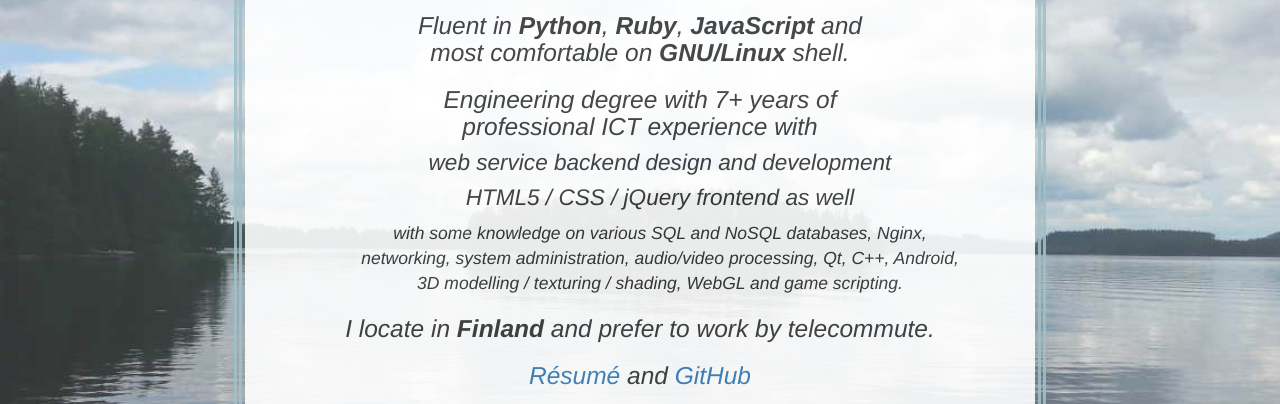
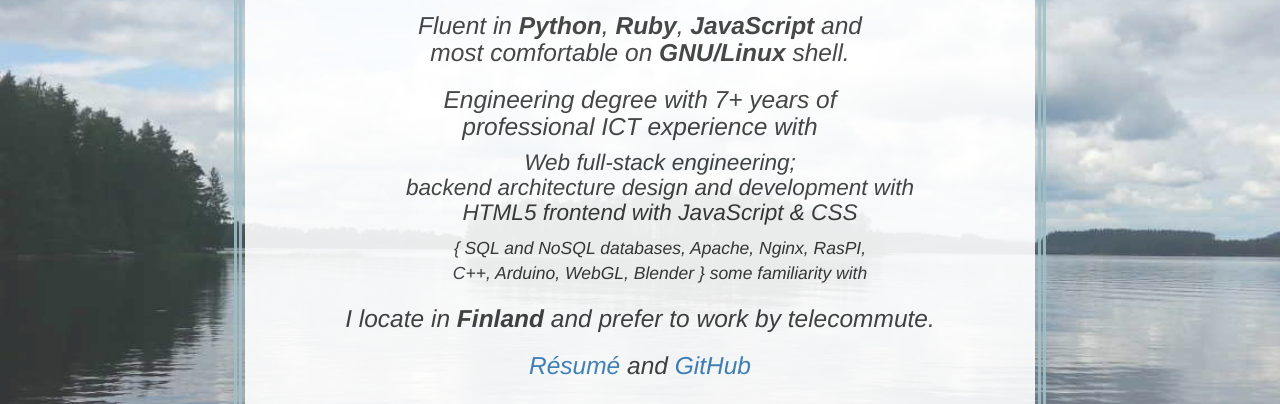
Before and after one commit to lamikae/lamikae.github.io, a plain HTML site: page index.html in a window 1280 px wide. Shown: the part 151-555 px from the top of the page. Drawn offline with Linux system fonts and the light colour scheme.

Commit message:
improved index

```diff
--- a/index.html
+++ b/index.html
@@ -34,9 +34,10 @@
 			and <br>most comfortable on <b>GNU/Linux</b> shell.</h3>
 			<h3>Engineering degree with 7+ years of<br>professional ICT experience with </h3>
 			<ul>
-				<li><h4>web service backend design and development</h4></li>
-				<li><h4>HTML5 / CSS / jQuery frontend as well</h4></li>
-				<li>with some knowledge on various SQL and NoSQL databases, Nginx, networking, system administration, audio/video processing, Qt, C++, Android, 3D modelling / texturing / shading, WebGL and game scripting.</li>
+				<li><h4>Web full-stack engineering;<br>
+backend architecture design and development with<br>
+HTML5 frontend with JavaScript &amp; CSS</h4></li>
+			<li>{ SQL and NoSQL databases, Apache, Nginx, RasPI, <br>C++, Arduino, WebGL, Blender } some familiarity with </li>
 			</ul>
 			<h3>I locate in <b>Finland</b> and prefer to work by telecommute.</h3>
 			<!-- <span>People skills: <em>I am Finnish. ;-)</em></span> -->
```
